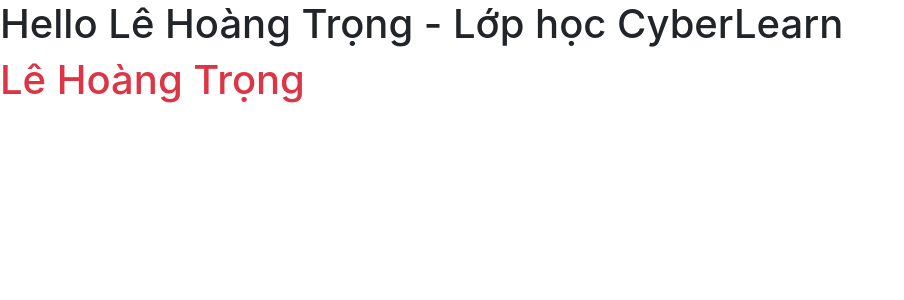
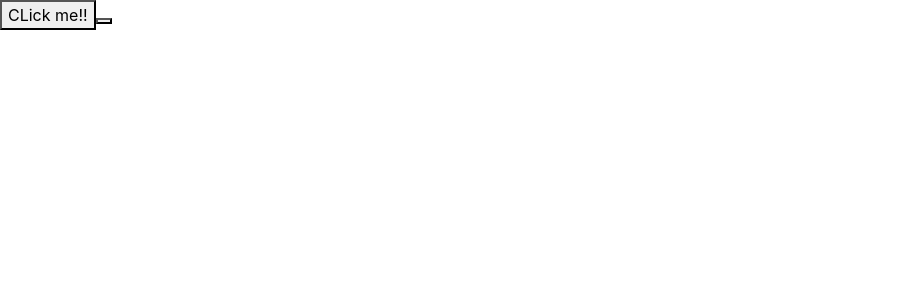
Before and after one commit to LeHoangTrong15102000/BaiTapThucHanhLayout_React_K1, a React (Create React App) app: page / in a window 1280 px wide. Shown: the top 300 px of the page, without its empty margins (0-904 px from the left). Built offline with nearby package versions, Linux system fonts and the light colour scheme.

Commit message:
Create Handle Event file

```diff
--- a/src/App.js
+++ b/src/App.js
@@ -3,13 +3,16 @@
 import BaiTapThucHanhLayout from './components/BaiTapThucHanhLayout/BaiTapThucHanhLayout';
 import DataBinding from './DataBinding/DataBinding';
 import DataBindingRFC from './DataBinding/DataBindingRFC';
+import HandleEvent from './HandleEvent/HandleEvent';
 
 function App() {
   return (
     <div className="App">
       {/* <BaiTapThucHanhLayout /> */}
-      <DataBinding />
-      <DataBindingRFC />
+      {/* <DataBinding />
+      <DataBindingRFC /> */}
+
+      <HandleEvent />
     </div>
   );
 }
--- a/src/HandleEvent/HandleEvent.js
+++ b/src/HandleEvent/HandleEvent.js
@@ -1,9 +1,37 @@
 import React, { Component } from 'react';
 
-class HandleEvent extends Component {
+export default class HandleEvent extends Component {
+
+
+  // Định nghĩa hàm xử lý sự kiện khi người dùng click vào nút button\
+  handleClick = (name) => {
+    alert("Hello " + name)
+  }
+  // Hàm truyền vào ko có dấu "()" chỉ khi người dùng nhấn vào thì mới gọi hàm ra
+
+  // Có thể dùng arrow function để định nghĩa sự kiện như bên dưới
+
+
+  // Cũng có thể trong arrow function chúng ta có thể gọi hàm từ bên ngoài vào
+
+  // khi mà một arrow function khi mà chạy thì nó sẽ thực thi cái hàm đó ngay và nó không đợi người dùng nhấn vào
+  //  Thì thay vào đó chúng ta có thể định nghĩa function ẩn danh ngay trên nút onclick của chúng ta
+
+
+  // Truyền tham số xử lý khi click
+
+  // Nên đặt các function xử lý ở bên trên , còn function bình thường thì đặt ở ngoài, nên vậy nên sử dụng function arrow nặc danh
+  handleClickParam = (param) => {
+    alert("Param: " + param)
+  }
+
   render() {
-    return <div></div>;
+    return <div>
+      <button onClick={() => {
+        this.handleClick("Le Hoang Trong")
+      }}>CLick me!!</button>
+
+      <button id="btnClickMe" class="" onCLick={this.handleClickParam.bind(this, "Huynh Thi Bích Tram")}></button>
+    </div>;
   }
 }
-
-export default HandleEvent;
--- /dev/null
+++ b/src/HandleEvent/theory.js
@@ -0,0 +1,2 @@
+// Ở những nội dung đầu thì react class component sẽ hơi giống functional component
+// Nhưng về sau thì nó sẽ hơi khác
```
Also changed, not shown: 1 other file (tests, documents, lock files or other folders).
